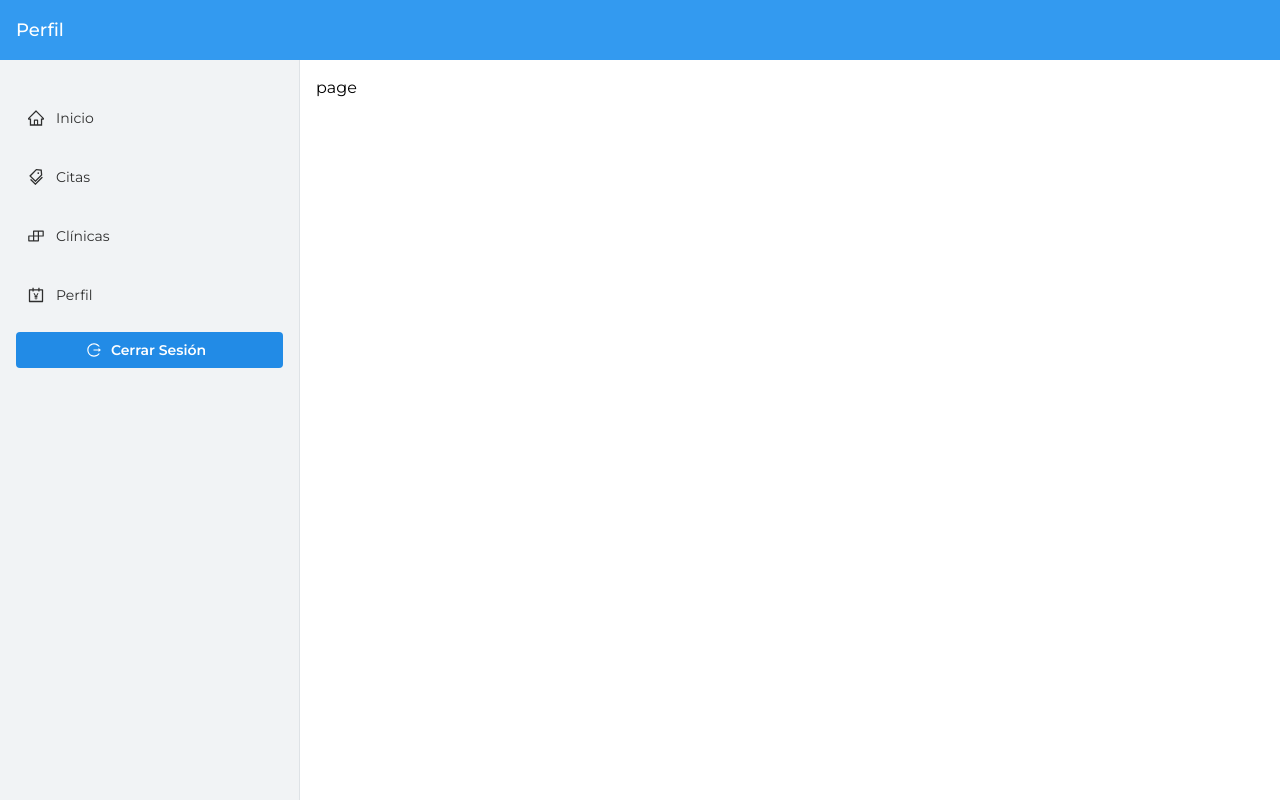
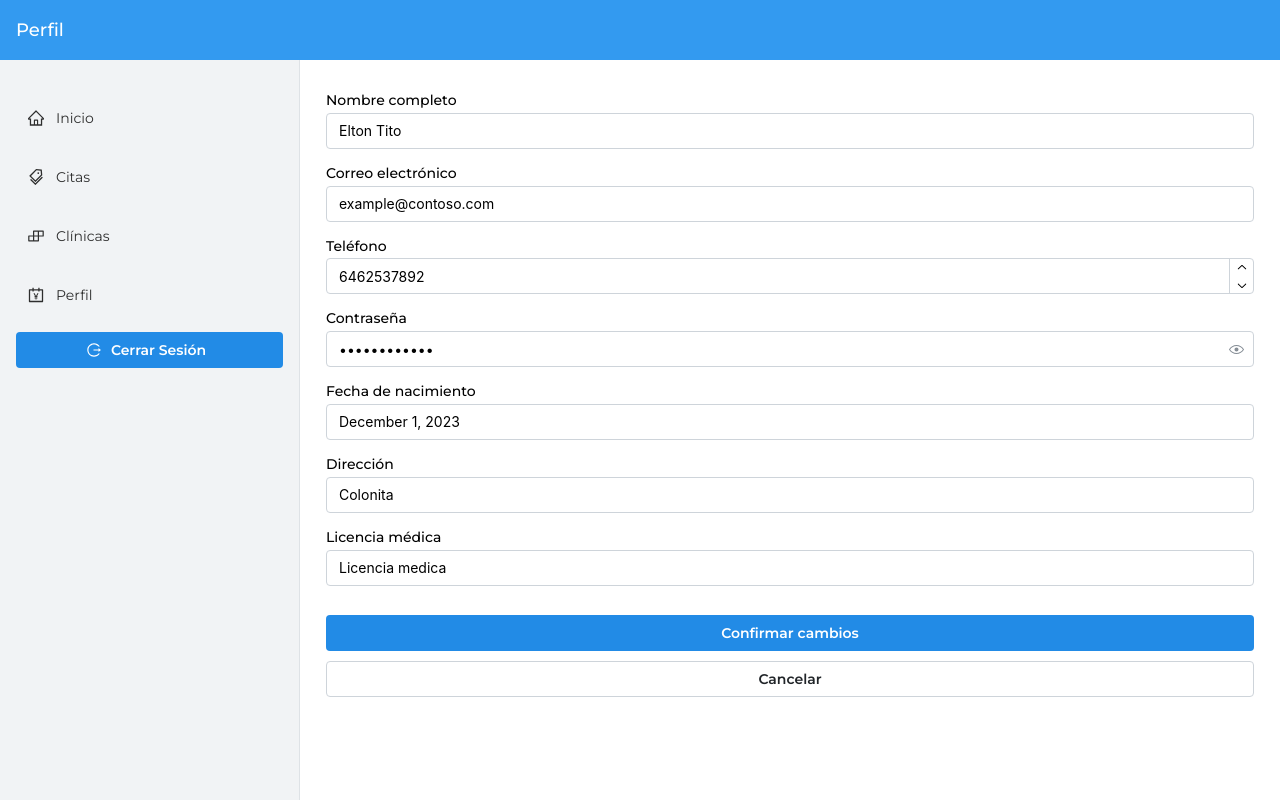
Before and after one commit to alanvviera/DentalSystem, a Next.js app: page /employee-menu/profile in a window 1280 px wide. Built offline with nearby package versions, Linux system fonts and the light colour scheme.

Commit message:
Created employee profile page, minor corrections on dashboard

```diff
--- a/app/employee-menu/page.tsx
+++ b/app/employee-menu/page.tsx
@@ -49,11 +49,13 @@ const getData = () => {
 const Page = () => {
   const { user, appointments, pendingAppointments, clinics } = getData();
   const { name, email, role } = user
+
   const topPendingAppointments = pendingAppointments.map((appointment) =>
   ({ id: appointment.id, client: appointment.client, type: appointment.type, date: appointment.date, hour: appointment.hour }));
   const topAppointments = appointments.map((appointment) =>
   ({ id: appointment.id, client: appointment.client, type: appointment.type, date: appointment.date, hour: appointment.hour }));
   const topClinics = clinics.map((clinic) => ({ id: clinic.id, name: clinic.name }));
+
   const appointmentHeaders = ["Cliente", "Tipo", "Fecha", "Hora"];
   const clinicHeaders = ["Nombre"];
 
--- a/app/employee-menu/profile/page.tsx
+++ b/app/employee-menu/profile/page.tsx
@@ -1,9 +1,51 @@
+"use client"
+import { Button, Box } from '@mantine/core'
 import React from 'react'
+import MantineForm from '../../../components/mantine-form/MantineForm';
+import { allValuesAvailable, validateDate, validateEmail, validateName, validateNumber, validatePassword } from '../../../components/mantine-form/valuesValidate';
+import CustomInputMantine, { typeInputForm } from '../../../components/mantine-form/customMantineInput';
 
-const page = () => {
+const EmployeeProfilePage = () => {
   return (
-    <div>page</div>
+    <Box px={10}>
+      <MantineForm
+        initialValuesForKeys={{
+          name: "Elton Tito",
+          email: "example@contoso.com",
+          phone: "6462537892",
+          password: "ricardomilos",
+          birthDate: "1701388800000",
+          address: "Colonita",
+          license: "Licencia medica",
+        }}
+        validateForKeys={{
+          name: validateName,
+          email: validateEmail,
+          phone: validateNumber,
+          password: validatePassword,
+          birthDate: validateDate,
+          address: allValuesAvailable,
+          license: allValuesAvailable
+        }}
+        listCustomInputMantine={[
+          new CustomInputMantine("Nombre completo", "", "name", typeInputForm.TEXT),
+          new CustomInputMantine("Correo electrónico", "", "email", typeInputForm.TEXT),
+          new CustomInputMantine("Teléfono", "", "phone", typeInputForm.NUMBER),
+          new CustomInputMantine("Contraseña", "", "password", typeInputForm.PASSWORD),
+          new CustomInputMantine("Fecha de nacimiento", "", "birthDate", typeInputForm.DATEPICKER, new Date(1701388800000)),
+          new CustomInputMantine("Dirección", "", "address", typeInputForm.TEXT),
+          new CustomInputMantine("Licencia médica", "", "license", typeInputForm.TEXT),
+        ]}
+        onSubmit={(form: any) => {
+          // All fields were validated
+          console.log(form.values);
+          form.setInitialValues();
+        }}
+        labelSubmit='Confirmar cambios'
+      />
+      <Button variant='default' fullWidth mt={10}>Cancelar</Button>
+    </Box>
   )
 }
 
-export default page
+export default EmployeeProfilePage;
```
